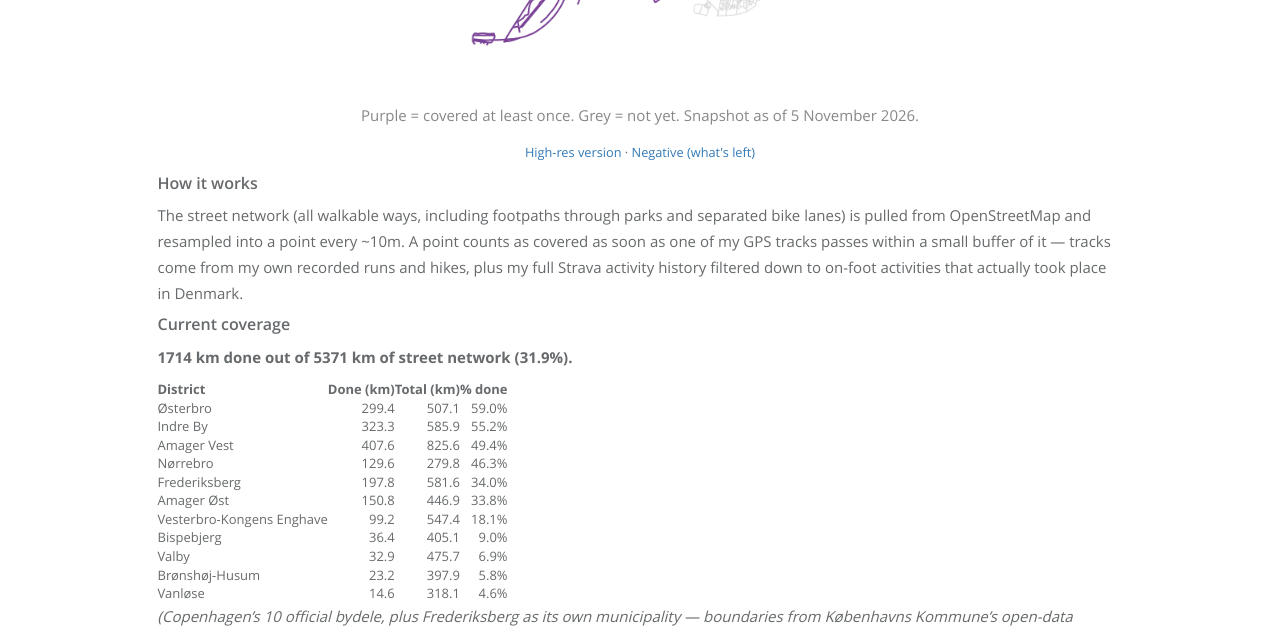
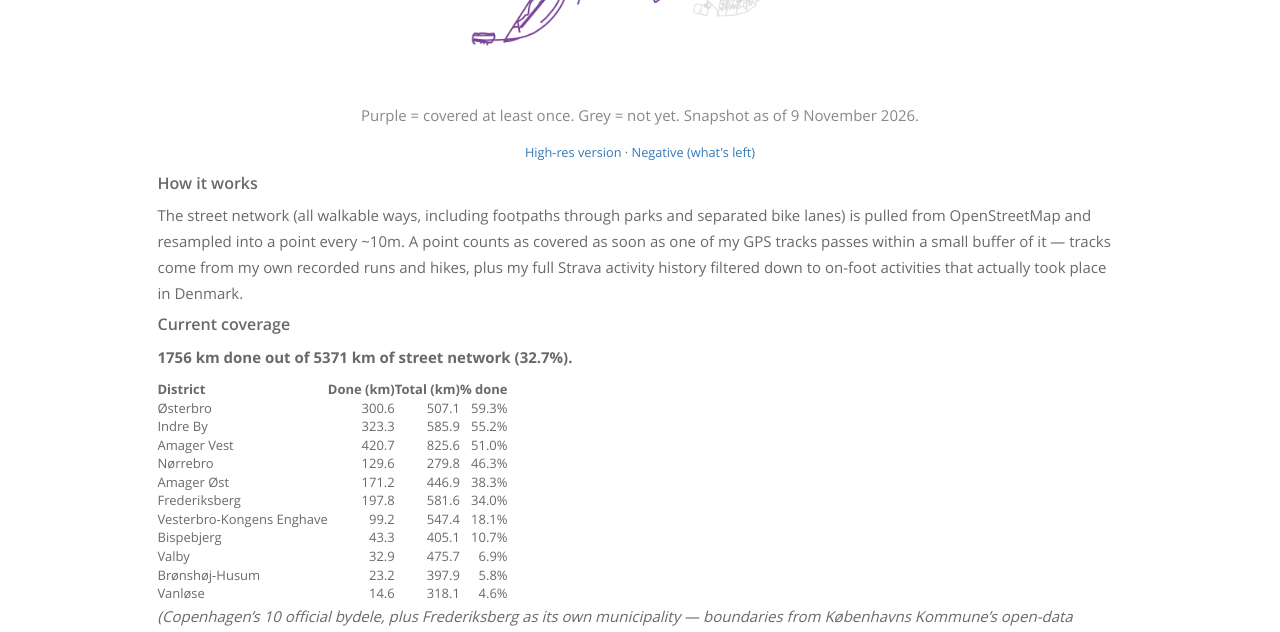
Before and after one commit to ClemAntarctica/ClemAntarctica.github.io, a Jekyll site: the page built from ES_CPH.md, in a window 1280 px wide and 900 px high, scrolled down 1397 px. Shown: the part 155-787 px from the top of the window. Built offline with Jekyll 4.4.1, drawn with Linux system fonts in a browser that asks for light colours; comment, search, counter and statistics services are not loaded.

Commit message:
ES CPH update 9 Nov 2026

```diff
--- a/ES_CPH.md
+++ b/ES_CPH.md
@@ -14,7 +14,7 @@ Inspired by the "every street" mapping challenge, this project tracks exactly wh
 
 <img src="{{ "/static/assets/img/landing/es_cph_coverage.png" | prepend: site.baseurl }}" width="100%">
 
-<p class="text-center text-muted">Purple = covered at least once. Grey = not yet. Snapshot as of 5 November 2026.</p>
+<p class="text-center text-muted">Purple = covered at least once. Grey = not yet. Snapshot as of 9 November 2026.</p>
 
 <p class="text-center"><small><a href="{{ "/static/assets/img/landing/es_cph_coverage_HR.png" | prepend: site.baseurl }}">High-res version</a> &middot; <a href="{{ "/static/assets/img/landing/es_cph_coverage_negative.png" | prepend: site.baseurl }}">Negative (what's left)</a></small></p>
 
@@ -24,18 +24,18 @@ The street network (all walkable ways, including footpaths through parks and sep
 
 ### Current coverage
 
-**1714 km done out of 5371 km of street network (31.9%).**
+**1756 km done out of 5371 km of street network (32.7%).**
 
 | District | Done (km) | Total (km) | % done |
 |---|---:|---:|---:|
-| Østerbro | 299.4 | 507.1 | 59.0% |
+| Østerbro | 300.6 | 507.1 | 59.3% |
 | Indre By | 323.3 | 585.9 | 55.2% |
-| Amager Vest | 407.6 | 825.6 | 49.4% |
+| Amager Vest | 420.7 | 825.6 | 51.0% |
 | Nørrebro | 129.6 | 279.8 | 46.3% |
+| Amager Øst | 171.2 | 446.9 | 38.3% |
 | Frederiksberg | 197.8 | 581.6 | 34.0% |
-| Amager Øst | 150.8 | 446.9 | 33.8% |
 | Vesterbro-Kongens Enghave | 99.2 | 547.4 | 18.1% |
-| Bispebjerg | 36.4 | 405.1 | 9.0% |
+| Bispebjerg | 43.3 | 405.1 | 10.7% |
 | Valby | 32.9 | 475.7 | 6.9% |
 | Brønshøj-Husum | 23.2 | 397.9 | 5.8% |
 | Vanløse | 14.6 | 318.1 | 4.6% |
```
Also changed, not shown: static/assets/img/landing/es_cph_coverage.png, static/assets/img/landing/es_cph_coverage_negative.png, 1 other file.
